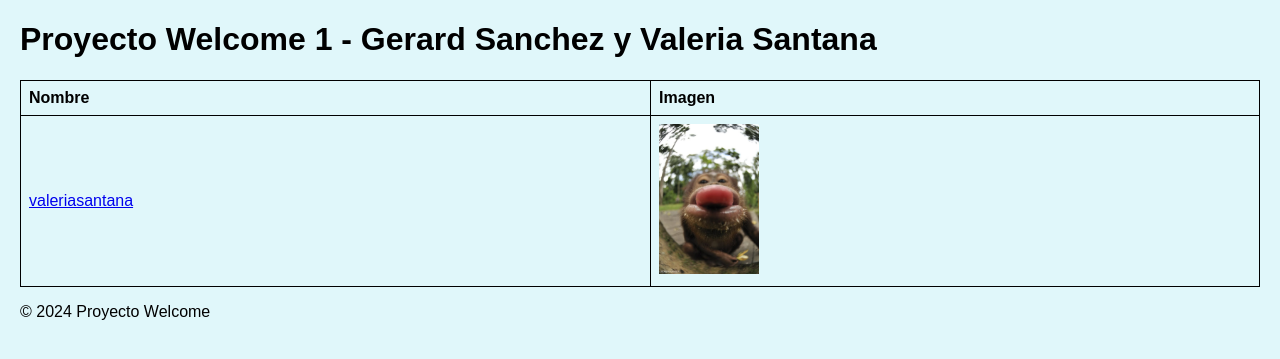
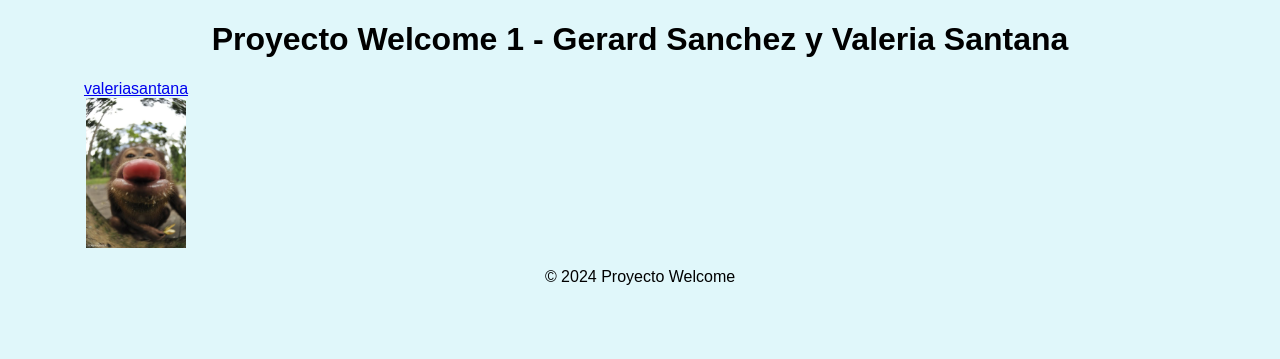
Before and after one commit to Gerysnz/welcome-Sanchez-Santana, a PHP site: page / in a window 1280 px wide. Shown: the top 359 px of the page. Run offline with PHP 8.4, Linux system fonts and the light colour scheme.

Commit message:
cambios index y css

```diff
--- a/index.php
+++ b/index.php
@@ -11,11 +11,7 @@
         <h1>Proyecto Welcome 1 - Gerard Sanchez y Valeria Santana</h1>
     </header>
     <main>
-        <table>
-            <tr>
-                <th>Nombre</th>
-                <th>Imagen</th>
-            </tr>
+        <div class="profiles">
             <?php
             $profiles = scandir("./profiles", SCANDIR_SORT_ASCENDING);
             $imageFolder = './images/';
@@ -30,13 +26,13 @@
                     $imagePath = $imageFolder . $name . '.png';
                 }
                 $imgTag = file_exists($imagePath) ? "<img src='$imagePath' alt='$name'>" : "<div>No disponible</div>";
-                echo "<tr>";
-                echo "<td><a href='profiles/$profile'>$name</a></td>";
-                echo "<td>$imgTag</td>";
-                echo "</tr>";
+                echo "<div class='profile-item'>";
+                echo "<a href='profiles/$profile'>$name</a><br>";
+                echo $imgTag;
+                echo "</div>";
             }
             ?>
-        </table>
+        </div>
     </main>
     <footer>
         <p>&copy; 2024 Proyecto Welcome</p>
--- a/styles.css
+++ b/styles.css
@@ -4,18 +4,24 @@ body {
     background-color: #e0f7fa;
 }
 
-table {
-    border-collapse: collapse;
-    width: 100%;
+header, footer {
+    text-align: center;
+    margin-bottom: 20px;
 }
 
-th, td {
-    border: 1px solid black;
-    padding: 8px;
-    text-align: left;
+.profiles {
+    column-count: 5; /* Establece 5 columnas */
+    column-gap: 20px; /* Espacio entre columnas */
+    text-align: justify; /* Justifica el texto */
+}
+
+.profile-item {
+    break-inside: avoid; /* Evita que los elementos se dividan en columnas */
+    margin-bottom: 20px; /* Espacio entre elementos */
+    text-align: center; /* Centra el texto */
 }
 
 img {
-    max-width: 100px;
-    height: auto;
+    max-width: 100px; /* Ancho máximo de las imágenes */
+    height: auto; /* Mantiene la proporción */
 }
```
